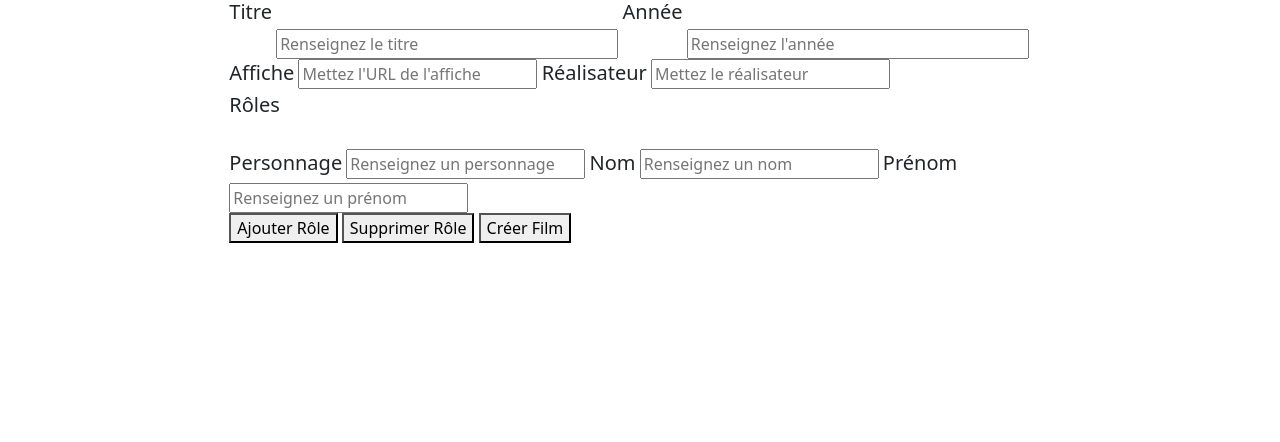
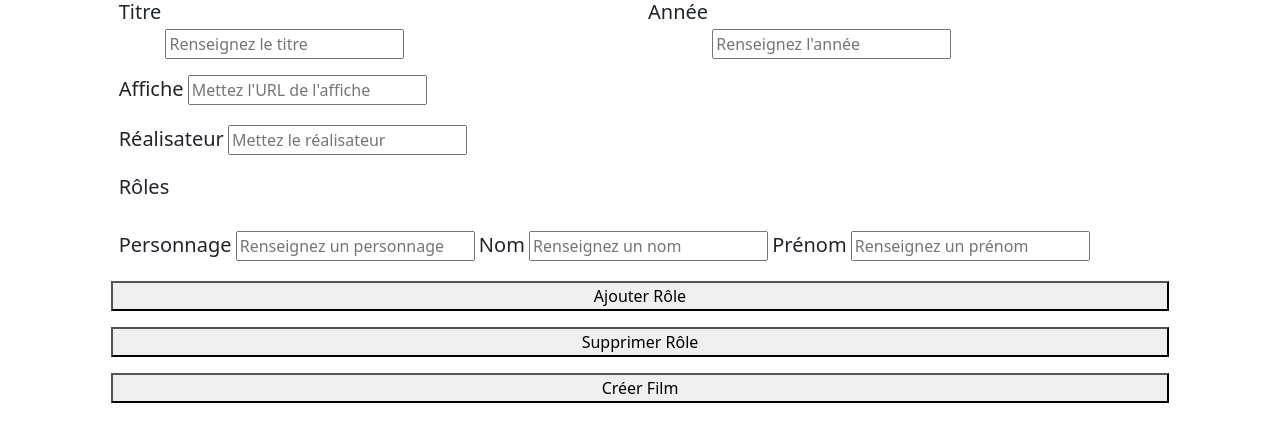
Before and after one commit to EmyLD/ecfCinema, a PHP site: template view/creer.html.twig in a window 1280 px wide. Shown: the top 442 px of the page. Run offline with PHP 8.4, Linux system fonts and the light colour scheme; the template is opened without the code that fills it, so the values that code supplies are empty; some libraries are stand-ins or nearby versions.

Commit message:
modification twig page creer

```diff
--- a/view/creer.html.twig
+++ b/view/creer.html.twig
@@ -3,35 +3,39 @@
 <head>
     <meta charset="UTF-8">
     <meta name="viewport" content="width=device-width, initial-scale=1.0">
-    <title>Accueil</title>
+    <title>Creer une fiche</title>
     <link href="https://cdn.jsdelivr.net/npm/bootstrap@5.3.3/dist/css/bootstrap.min.css" rel="stylesheet" integrity="sha384-QWTKZyjpPEjISv5WaRU9OFeRpok6YctnYmDr5pNlyT2bRjXh0JMhjY6hW+ALEwIH" crossorigin="anonymous">
 </head>
 <body>
 <main>
     {% if message is null %}
-    <div class="row align-items-start">
-        <div class="col-2"></div>
-        <div class="col-8">
-            <form action="creer" method="post" name="formulaire">
-                <div class="container">
-                    <div class="col-12">
+    <div class="container col-10">
+            <form class="row g-3" action="creer" method="post" name="formulaire">
+                <div class="col-md-6">
                     <label for="title">
                         <h5>Titre</h5><br>
                     </label>
-                        <input class="col-5" type="text" placeholder="Renseignez le titre" name="title">
+                    <input type="text" placeholder="Renseignez le titre" name="title">
+                </div>
+                <div class="col-md-6">
                     <label for="years">
                         <h5>Année</h5><br>
                     </label>
-                        <input class="col-5" type="text" placeholder="Renseignez l'année" name="year">
+                    <input type="text" placeholder="Renseignez l'année" name="year">
                 </div>
+                <div class="col-md-12">
                     <label for="poster">
                         <h5>Affiche</h5>
                     </label>
                     <input type="text" placeholder="Mettez l'URL de l'affiche" name="poster">
+                </div>
+                <div class="col-md-6">
                     <label for="director">
                         <h5>Réalisateur</h5>
                     </label>
                     <input type="text" placeholder="Mettez le réalisateur" name="director">
+                </div>
+
                     <div id="roles">
                         <h5>Rôles</h5><br>
                         <label for="character1">
@@ -52,8 +56,6 @@
                     <button type="submit">Créer Film</button>
                 </div>
             </form>
-        </div>
-        <div class="col-2"></div>
     </div>
     {% else %}
     <div>
```
Lines whose indentation alone changed are shown as unchanged.
